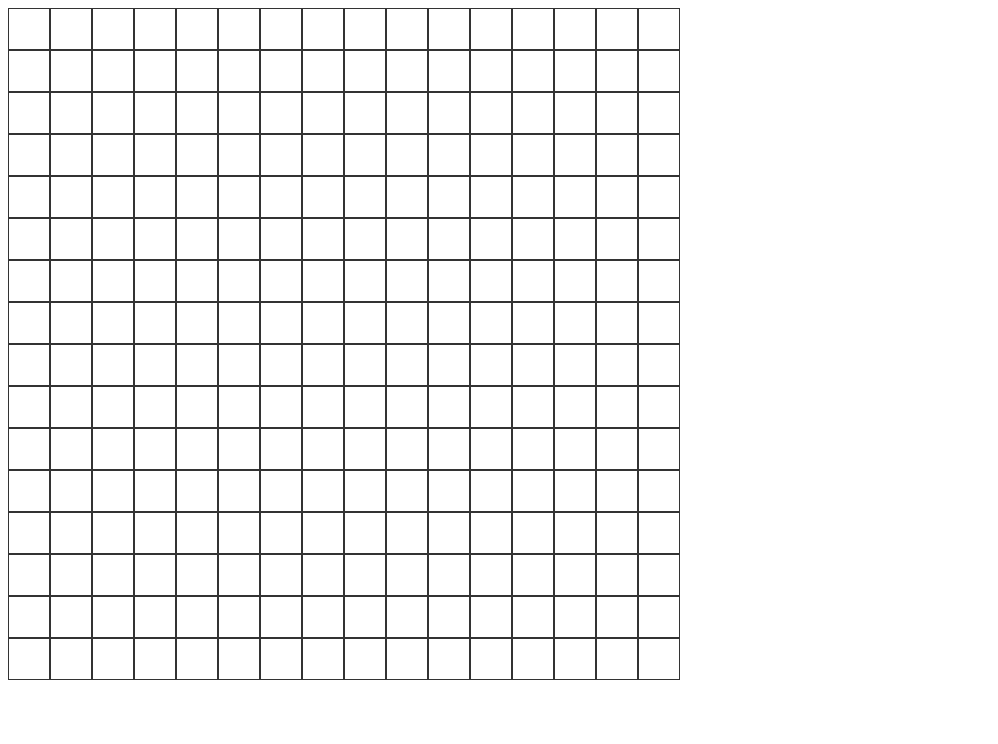
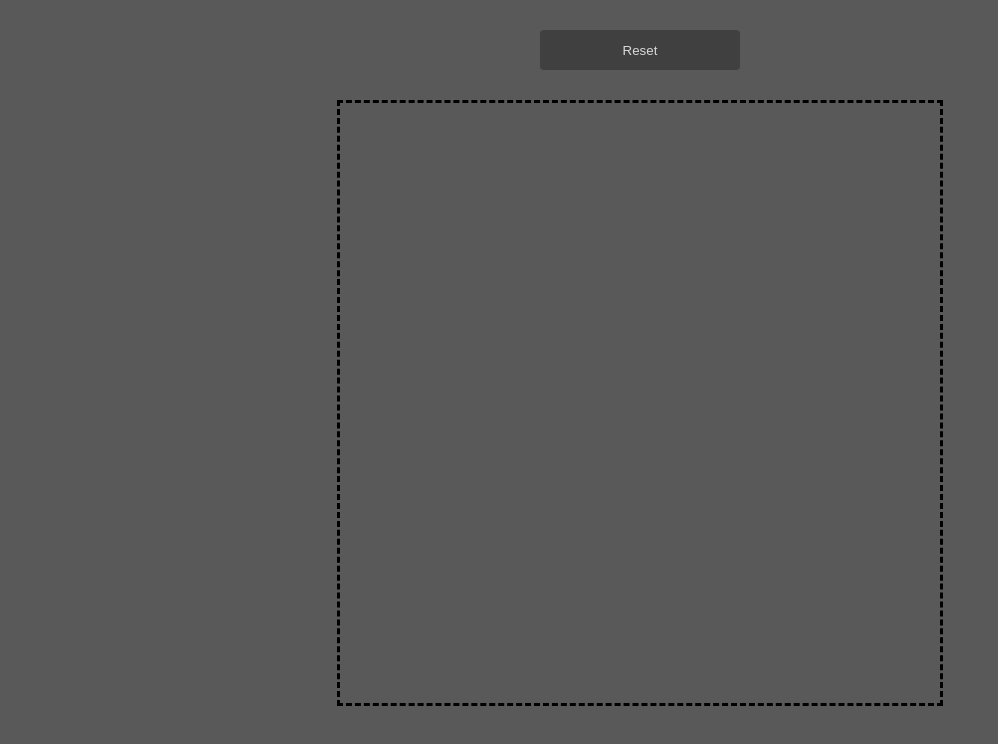
Before and after one commit to NatusAnima/etch-a-sketch, a plain HTML site: page index.html in a window 1280 px wide. Shown: the whole page, without its empty margins (0-998 px from the left). Drawn offline with Linux system fonts and the light colour scheme.

Commit message:
Add a consistent container, add Reset button

```diff
--- a/index.html
+++ b/index.html
@@ -4,11 +4,12 @@
     <meta charset="UTF-8">
     <meta http-equiv="X-UA-Compatible" content="IE=edge">
     <meta name="viewport" content="width=device-width, initial-scale=1.0">
-    <title>Document</title>
+    <title>Etch-A-Sketch</title>
     <link rel="stylesheet" href="styles.css">
     <script src="scripts.js" defer></script>
 </head>
 <body>
-    <div id="container"></div>
-</body>
+    <button class='button' onclick="reset()">Reset</button>
+    <div class='container'></div>
+  </body>
 </html>
--- a/scripts.js
+++ b/scripts.js
@@ -1,26 +1,46 @@
 
-const size = 16;
+const size = 64;
 genDivs(size);
 
 function genDivs(v) {
-    var e = document.querySelector('#container');
+    var e = document.querySelector('.container');
     for (var i = 0; i < v; i++) {
-        var row = document.createElement("div");
-        row.className = "row";
-        for (var x = 1; x <= v; x++) {
+        for (var x = 0; x < v; x++) {
             var cell = document.createElement("div");
-            cell.className = "gridsquare";
+            cell.className = "grid-item";
             //cell.innerText = (i * v) + x;
-            row.appendChild(cell);
+            e.appendChild(cell);
         }
-        e.appendChild(row);
     }
+    assignEventListeners();
 }
 
-const gridsquares = document.querySelectorAll('.gridsquare');
 
-gridsquares.forEach((div) => {
-  div.addEventListener('mouseover', () => {
-    div.style.backgroundColor = "red";
-  });
-});
+function assignEventListeners(){
+    const griditems = document.querySelectorAll('.grid-item');
+
+    griditems.forEach((div) => {
+        div.addEventListener('mouseover', () => {
+            div.style.backgroundColor = "red";
+        });
+    });
+}
+
+
+function reset() {
+
+    const parent = document.querySelector('.container');
+    while (parent.firstChild) {
+        parent.removeChild(parent.firstChild);
+    }
+
+    let size = prompt("Please enter the desired size for the board. (Range 1-100)", "32");
+    while (size > 100 || size < 0) {
+        size = prompt("Please enter a number in range. (Range 1-100)", "32");
+    }
+
+    const container = document.querySelector('.container');
+    container.style.gridTemplateColumns = `repeat(${size}, 1fr)`;
+
+    genDivs(size);
+}
--- a/styles.css
+++ b/styles.css
@@ -1,12 +1,34 @@
-#container {
-    display: flex;
+body {
+    background-color: #595959;
+  }
 
+.button {
+    display: block;
+    margin: 30px auto;
+    width: 200px;
+    height: 40px;
+    background-color: #404040;
+    color: #d9d9d9;
+    border: none;
+    border-radius: 4px;
+    cursor: pointer;
 }
 
 
 
-.gridsquare {
-    background-color: rgba(255, 255, 255, 0.8);
-    border: 1px solid rgba(0, 0, 0, 0.8);
-    padding: 20px;
+.container {
+    height: 600px;
+    width: 600px;
+    display: grid;
+    grid-template-columns: repeat(64, 1fr);
+    margin: auto;
+    border: dashed black;
+  }
+
+.grid-item {
+    background-color: #595959;
+    display: flex;
+    justify-content: center;
+    align-items: center;
+
 }
```
